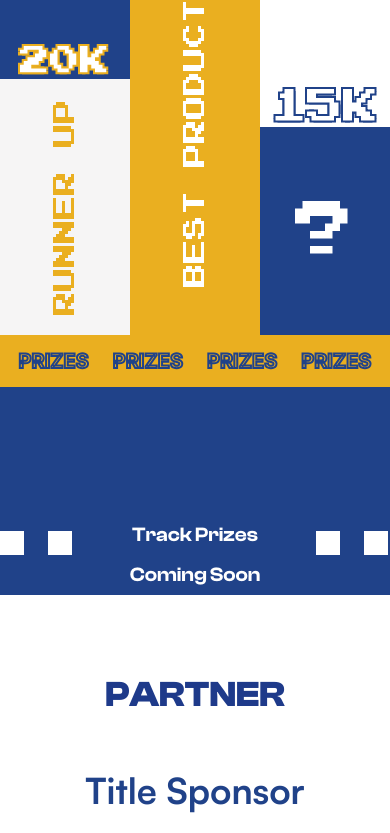
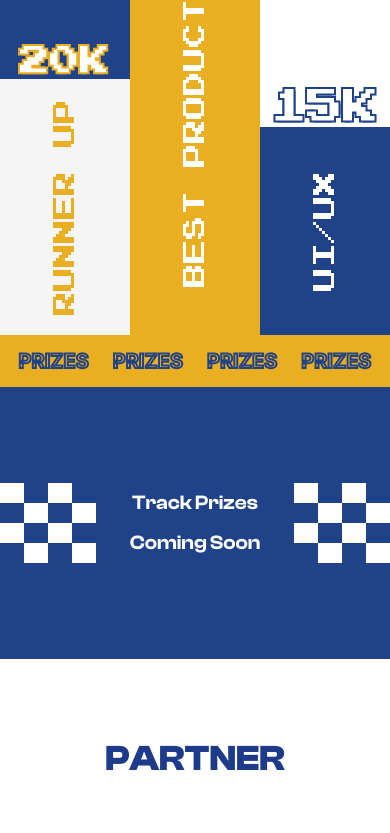
Before and after one commit to Make-a-Ton/make-a-ton-2024, a Next.js app: page / in a window 390 px wide. Shown: the part 3618-4451 px from the top of the page. Built offline with nearby package versions, Linux system fonts and the light colour scheme; a web font is replaced by a local one.

Commit message:
track prize ui fix, footer text size responsiveness

```diff
--- a/src/sections/Footer/Footer.jsx
+++ b/src/sections/Footer/Footer.jsx
@@ -10,7 +10,7 @@ const Footer = () => {
       >
         <div className="container  mx-auto text-center flex flex-col space-y-3  mt-7 mb-10">
           <div>
-            <h1 className="uppercase font-bold font-weight: 700 text-3xl font-press-start">
+            <h1 className="uppercase font-bold font-weight: 700 md:text-3xl text-2xl font-press-start">
               Did We Miss Something?
             </h1>
           </div>
--- a/src/sections/Prizes/Prizes.jsx
+++ b/src/sections/Prizes/Prizes.jsx
@@ -57,6 +57,37 @@ const PrizeAmount = ({
 );
 
 const Prizes = () => {
+  const hrElements = [];
+
+  const whiteBoxes = [];
+  const whiteBoxesSmall = [];
+
+  for (let i = 0; i < 50; i++) {
+    hrElements.push(
+      <hr key={i} className="w-2 h-[2px] bg-white mx-2" /> // Add mx-2 for horizontal spacing
+    );
+  }
+  for (let i = 0; i < 6; i++) {
+    whiteBoxes.push(
+      <div className="flex flex-col ">
+        <div key={i} className="w-8 h-7 bg-white " />
+        <div key={i} className="w-8 h-7 bg-white ml-8" />
+        <div key={i} className="w-8 h-7 bg-white " />
+        <div key={i} className="w-8 h-7 bg-white ml-8" />
+      </div>
+    );
+  }
+  for (let i = 0; i < 2; i++) {
+    whiteBoxesSmall.push(
+      <div className="flex flex-col ">
+        <div key={i} className="w-6 h-5 bg-white " />
+        <div key={i} className="w-6 h-5 bg-white ml-6" />
+        <div key={i} className="w-6 h-5 bg-white " />
+        <div key={i} className="w-6 h-5 bg-white ml-6" />
+      </div>
+    );
+  }
+
   return (
     <Fragment>
       <div className="bg-customBlue text-white overflow-x-hidden  pt-0 over">
@@ -154,13 +185,13 @@ const Prizes = () => {
               >
                 15K
               </p>
-              <div className=" bg-customBlue flex items-center justify-center h-52 tooltip">
-                <p className="font-press-start text-white text-6xl   whitespace-nowrap md:whitespace-normal ">
-                  ?
+              <div className=" bg-customBlue flex items-center justify-center h-52 ">
+                <p className="font-press-start text-white md:text-4xl text-2xl  whitespace-nowrap md:whitespace-normal  md:rotate-0 -rotate-90">
+                  UI/UX
                 </p>
-                <span className="tooltiptext font-press-start bg-customBlue py-5 md:text-2xl text-sm ml-1 whitespace-normal">
+                {/* <span className="tooltiptext font-press-start bg-customBlue py-5 md:text-2xl text-sm ml-1 whitespace-normal">
                   Announcing Soon
-                </span>
+                </span> */}
               </div>
             </div>
           </div>
@@ -205,25 +236,15 @@ const Prizes = () => {
             />
           </div>
         </div>
-        <div className="space-y-16 z-20">
-          <div className="w-full flex justify-between items-center space-y-32">
-            <div className="hidden md:flex">
-              <WhiteBoxes count={6} size="8" />
-            </div>
-            <div className="flex md:hidden">
-              <WhiteBoxes count={2} size="6" />
-            </div>
-
-            <h1 className="block font-clash-semi text-xl  md:text-4xl leading-10 pt-0 text-center px-5">
+        <div className="space-y-32 z-20">
+          <div className="w-full flex justify-between items-center py-24">
+            <div className=" hidden md:flex">{whiteBoxes}</div>
+            <div className="flex  md:hidden">{whiteBoxesSmall}</div>
+            <h1 className="block font-clash-semi text-xl w-auto  md:text-4xl leading-10 pt-0 text-center px-5 md:whitespace-normal">
               Track Prizes Coming Soon
             </h1>
-
-            <div className="hidden md:flex flex-wrap w-1/3">
-              <WhiteBoxes count={23} size="8" />
-            </div>
-            <div className="flex md:hidden">
-              <WhiteBoxes count={2} size="6" />
-            </div>
+            <div className=" hidden md:flex">{whiteBoxes}</div>
+            <div className="flex  md:hidden">{whiteBoxesSmall}</div>
           </div>
 
           <div className="hidden md:flex items-center">
```
